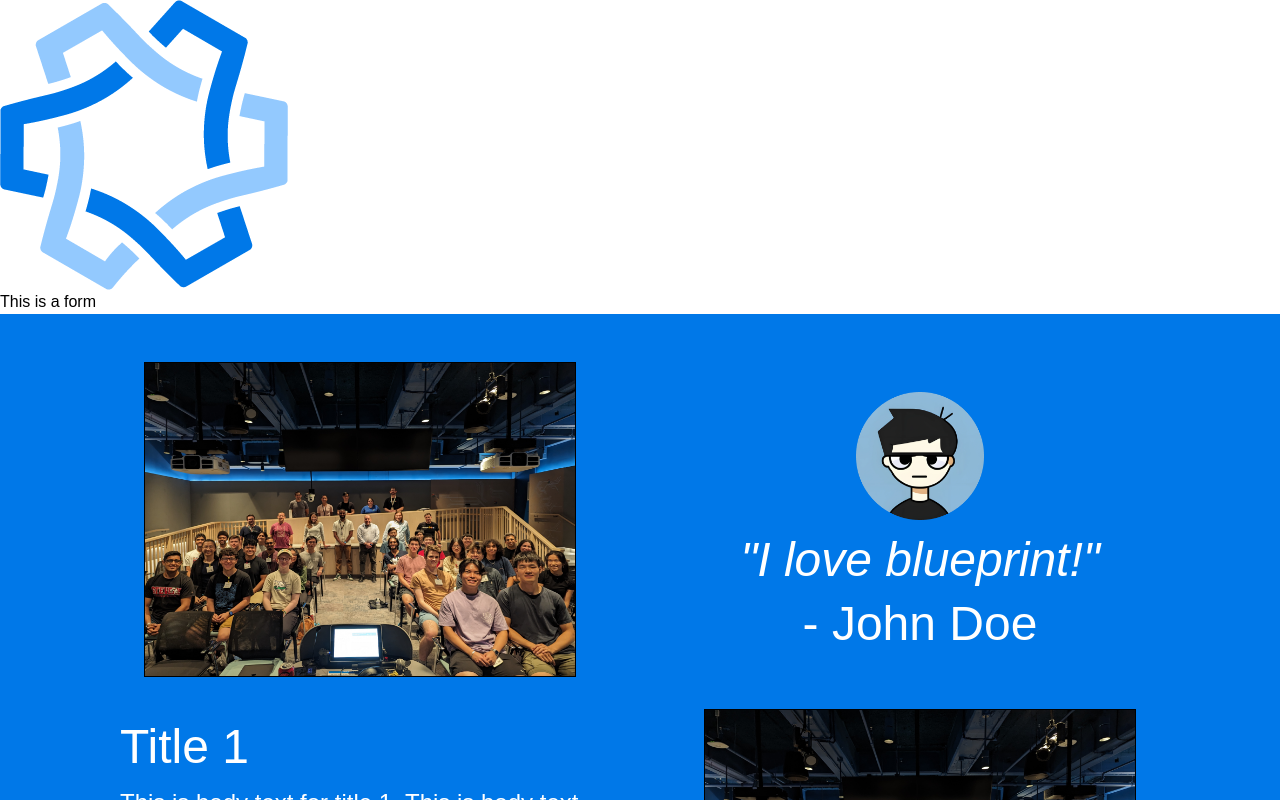
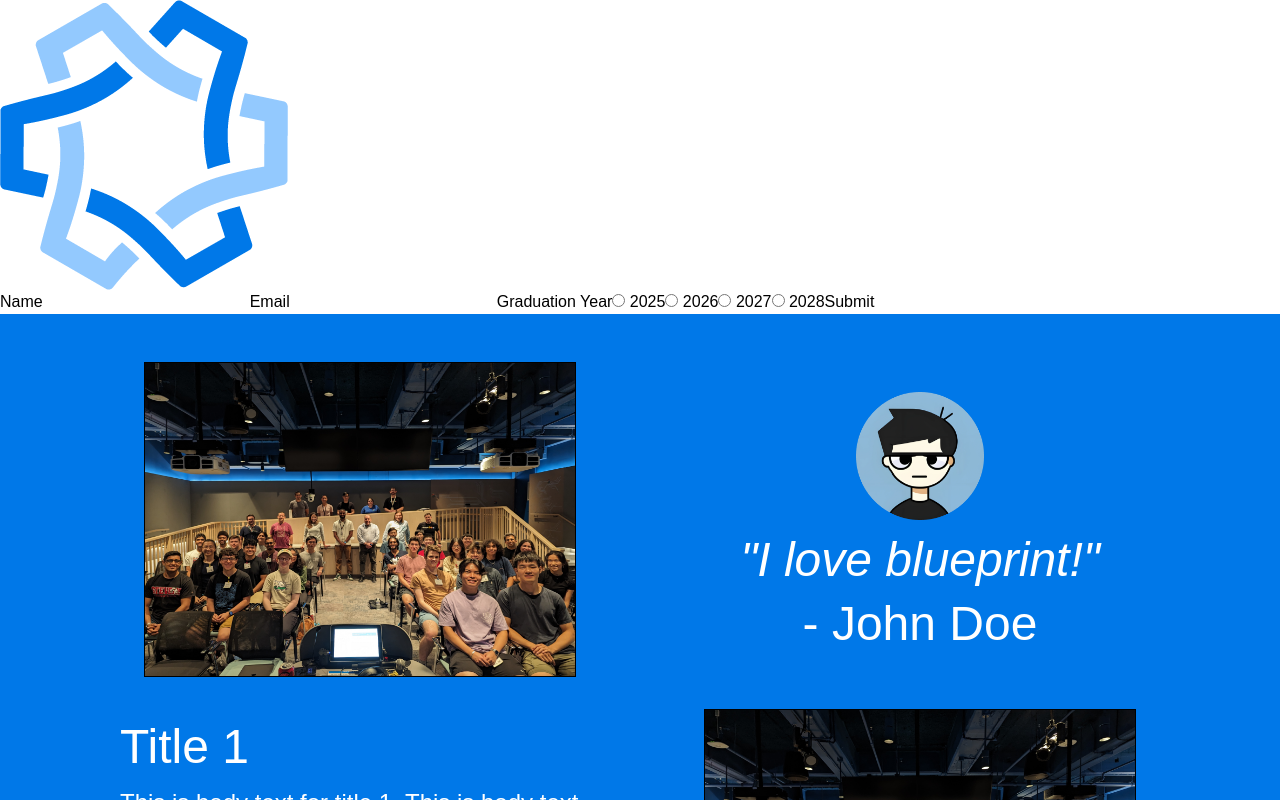
Before and after one commit to stevensblueprint/frontend_challenge_spring_2024_solutions, a React (Vite) app: page / in a window 1280 px wide. Shown: the top 800 px of the page. Built offline with nearby package versions, Linux system fonts and the light colour scheme.

Commit message:
basic form inputs

```diff
--- a/src/App.jsx
+++ b/src/App.jsx
@@ -11,7 +11,7 @@ function App() {
           <img src={blueprintLogo} className="logo" alt="Vite logo" />
         </a>
       </div>
-      <Form></Form>
+      <Form />
       <Content />
       <Footer />
     </>
--- a/src/components/Form.jsx
+++ b/src/components/Form.jsx
@@ -1,7 +1,21 @@
-function Form() {
+const Form = () => {
   return (
     <>
-      <h1>This is a form</h1>
+      <form action={() => console.log("SUBMITTED")}>
+          <label for="name">Name</label>
+          <input type="text" name="name"/>
+
+          <label for="email">Email</label>
+          <input type="text" name="email" />
+
+          <label for="graduationYear">Graduation Year</label>
+          <input type="radio" name="graduationYear" value="2025"/> 2025
+          <input type="radio" name="graduationYear" value="2026"/> 2026
+          <input type="radio" name="graduationYear" value="2027"/> 2027
+          <input type="radio" name="graduationYear" value="2028"/> 2028
+
+          <button type="submit">Submit</button>
+      </form>
     </>
   )
 }
```
